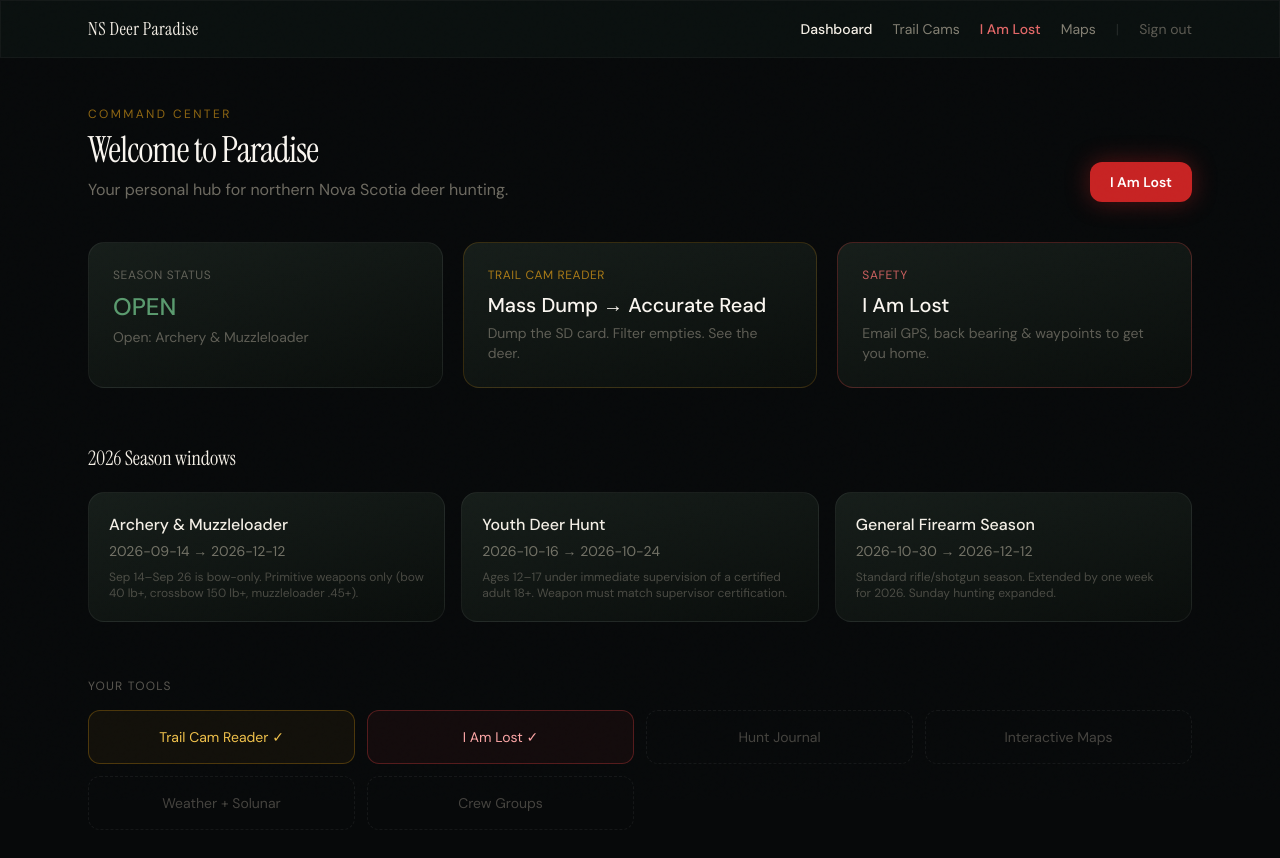
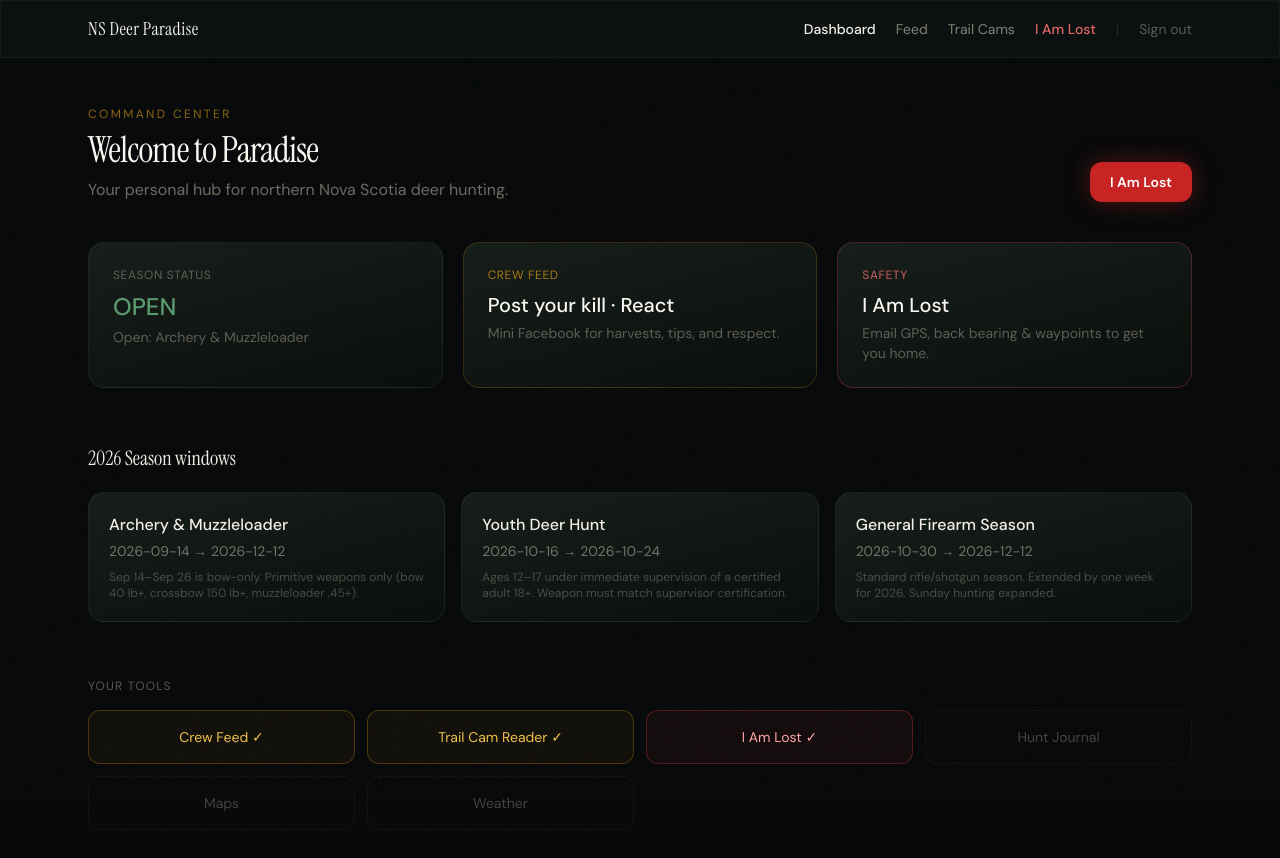
Before and after one commit to aross197/NS-Deer-Paradise, a Next.js app: page /dashboard in a window 1280 px wide. Shown: the top 858 px of the page. Built offline with nearby package versions, Linux system fonts and the light colour scheme.

Commit message:
Add Crew Feed link to dashboard nav and tools

```diff
--- a/app/dashboard/page.tsx
+++ b/app/dashboard/page.tsx
@@ -13,11 +13,11 @@ export default function DashboardPage() {
           </Link>
           <div className="flex items-center gap-5 text-sm text-cream-300/60">
             <Link href="/dashboard" className="text-cream-100 font-medium">Dashboard</Link>
+            <Link href="/feed" className="hover:text-amber-300 transition">Feed</Link>
             <Link href="/cams" className="hover:text-amber-300 transition">Trail Cams</Link>
             <Link href="/safety" className="text-red-400/90 hover:text-red-300 font-medium transition">
               I Am Lost
             </Link>
-            <Link href="#" className="hover:text-cream-100 transition">Maps</Link>
             <span className="text-white/10">|</span>
             <button className="text-cream-300/40 hover:text-cream-100 transition">Sign out</button>
           </div>
@@ -53,15 +53,15 @@ export default function DashboardPage() {
           </div>
 
           <Link
-            href="/cams"
+            href="/feed"
             className="card-premium p-6 block border-amber-500/20 hover:border-amber-400/40 group"
           >
-            <p className="text-xs uppercase tracking-wider text-amber-400/70 mb-2">Trail cam reader</p>
+            <p className="text-xs uppercase tracking-wider text-amber-400/70 mb-2">Crew feed</p>
             <p className="text-xl font-medium text-cream-50 group-hover:text-amber-300 transition">
-              Mass Dump → Accurate Read
+              Post your kill · React
             </p>
             <p className="text-sm text-cream-300/40 mt-1">
-              Dump the SD card. Filter empties. See the deer.
+              Mini Facebook for harvests, tips, and respect.
             </p>
           </Link>
 
@@ -98,6 +98,12 @@ export default function DashboardPage() {
           <h2 className="text-xs uppercase tracking-widest text-cream-300/40 mb-4">Your tools</h2>
           <div className="grid sm:grid-cols-2 lg:grid-cols-4 gap-3">
             <Link
+              href="/feed"
+              className="p-4 rounded-xl border border-amber-500/30 bg-amber-400/5 text-amber-300 text-sm text-center hover:border-amber-400/50 transition"
+            >
+              Crew Feed ✓
+            </Link>
+            <Link
               href="/cams"
               className="p-4 rounded-xl border border-amber-500/30 bg-amber-400/5 text-amber-300 text-sm text-center hover:border-amber-400/50 transition"
             >
@@ -109,16 +115,14 @@ export default function DashboardPage() {
             >
               I Am Lost ✓
             </Link>
-            {["Hunt Journal", "Interactive Maps", "Weather + Solunar", "Crew Groups"].map(
-              (item) => (
+            {["Hunt Journal", "Maps", "Weather"].map((item) => (
               <div
                 key={item}
                 className="p-4 rounded-xl border border-dashed border-white/[0.06] text-cream-300/30 text-sm text-center"
               >
                 {item}
               </div>
-              )
-            )}
+            ))}
           </div>
         </section>
       </main>
```
Lines whose indentation alone changed are shown as unchanged.
